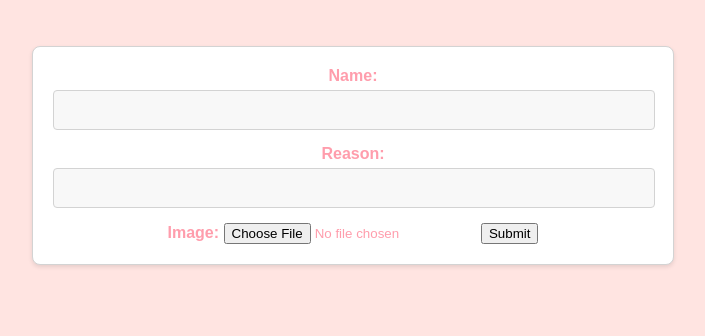
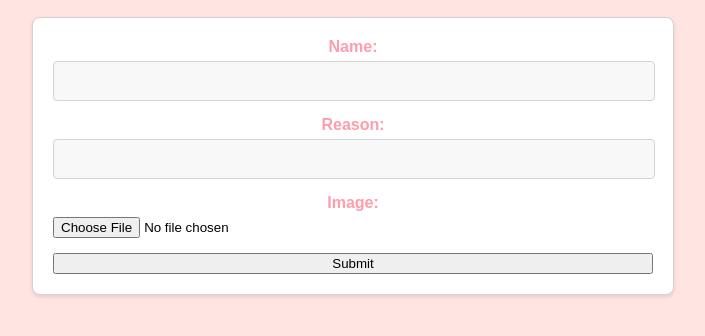
Before and after one commit to DanielEverett1/MJSite, a website: page public/art/submissions.html in a window 1280 px wide. Shown: the part 322-658 px from the top of the page, without its empty margins (287-992 px from the left). Drawn offline with Linux system fonts and the light colour scheme; a web font is replaced by a local one.

Commit message:
Updated HTML for attempted endpoint fix

```diff
--- a/public/art/submissions.html
+++ b/public/art/submissions.html
@@ -15,17 +15,19 @@
     </div>
 
     <div class="container">
-        <form action="/.netlify/functions/submit-art" method="post">
+        <form id="artSubmissionForm" action="https://milkjug-art.netlify.app/.netlify/functions/submit-art"
+            method="post">
             <label for="name">Name:</label>
             <input type="text" id="name" name="name" required>
-
             <label for="reason">Reason:</label>
             <input type="text" id="reason" name="reason" required>
-
-            <label for="image">Image: <label id="imagePreview"></label>
-            <input type="file" id="image" name="image" accept="image/*" required>
+            <label for="image">Image:</label>
+            <input type="file" id="image" name="image" accept="image/*">
+            <img id="imagePreview" src="#" alt="Image Preview">
             <button type="submit">Submit</button>
         </form>
+
+
     </div>
 
     <script src="submissions.js"></script>
```
